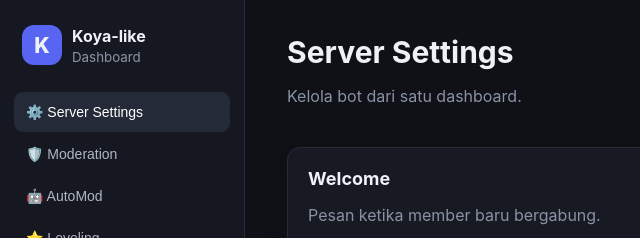
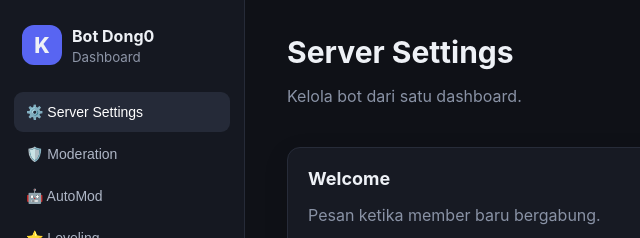
Before and after one commit to verxy0/bot, a plain HTML site: page koya_like_bot_v2/web/index.html in a window 1280 px wide. Shown: the top 238 px of the page, 0-640 px from the left. Drawn offline with Linux system fonts and the light colour scheme.

Commit message:
Update index.html

```diff
--- a/koya_like_bot_v2/web/index.html
+++ b/koya_like_bot_v2/web/index.html
@@ -10,7 +10,7 @@
     <aside class="sidebar">
       <div class="brand">
         <span class="logo">K</span>
-        <div><b>Koya-like</b><small>Dashboard</small></div>
+        <div><b>Bot Dong0</b><small>Dashboard</small></div>
       </div>
       <button class="server active">⚙️ Server Settings</button>
       <button class="server">🛡️ Moderation</button>
```
